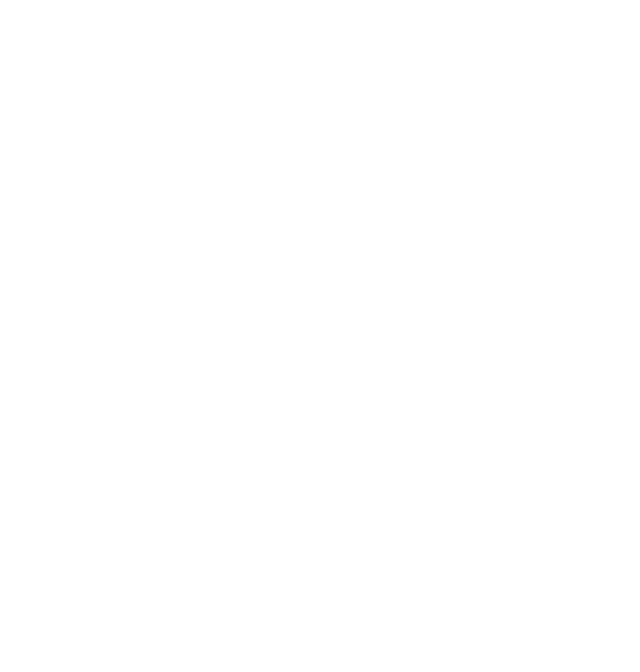
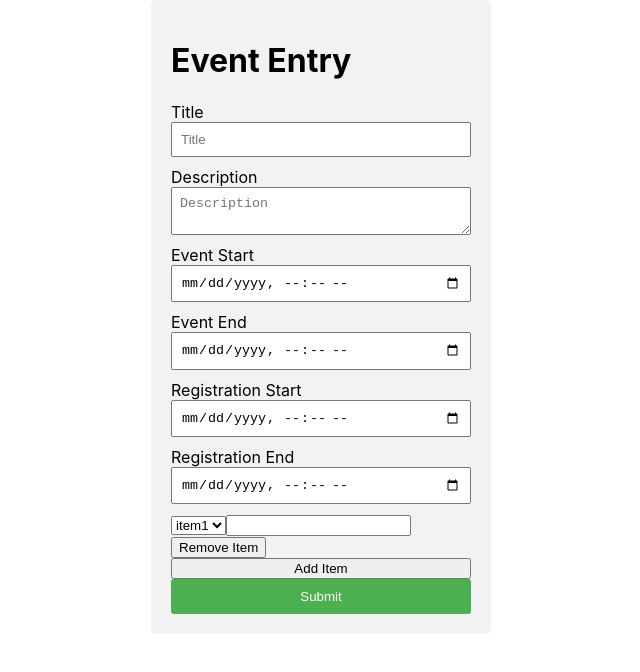
Before and after one commit to kms-anqphan/tech-contest-round-3, a React (Create React App) app in the folder frontend/: page /event_entry in a window 1280 px wide. Before the commit this address had no page. Shown: the top 672 px of the page, without its empty margins (319-959 px from the left). Built offline with nearby package versions, Linux system fonts and the light colour scheme; sample sign-in values are in the browser's storage.

Commit message:
add event entry

```diff
--- /dev/null
+++ b/frontend/src/components/EventEntry/EventEntry.js
@@ -0,0 +1,167 @@
+// create an Event entry screen with following fields and a submit button
+// Title (text input), Description (text area), event start (date time picker), event end (date time picker), registration start (date time picker), registration end (date time picker)
+// Item (dropdown with all items), Count (number input)
+
+// Path: frontend/src/components/EventEntry/EventEntry.js
+
+import React, { useEffect, useState } from "react";
+import TokenService from "../../services/TokenService";
+import EventService from "../../services/EventService";
+import "./EventEntry.css";
+
+export default function EventEntry() {
+	const [title, setTitle] = useState("");
+	const [description, setDescription] = useState("");
+	const [eventStart, setEventStart] = useState("");
+	const [eventEnd, setEventEnd] = useState("");
+	const [registrationStart, setRegistrationStart] = useState("");
+	const [registrationEnd, setRegistrationEnd] = useState("");
+	const [items, setItems] = useState([{ item: "", count: 0}]);
+	const [itemOptions, setItemOptions] = useState([]);
+
+	useEffect(() => {
+		// load item options from all items
+	}, []);
+
+	const handleTitleChange = (e) => {
+		setTitle(e.target.value);
+	};
+
+	const handleDescriptionChange = (e) => {
+		setDescription(e.target.value);
+	};
+
+	const handleEventStartChange = (e) => {
+		setEventStart(e.target.value);
+	};
+
+	const handleEventEndChange = (e) => {
+		setEventEnd(e.target.value);
+	};
+
+	const handleRegistrationStartChange = (e) => {
+		setRegistrationStart(e.target.value);
+	};
+
+	const handleRegistrationEndChange = (e) => {
+		setRegistrationEnd(e.target.value);
+	};
+
+	const handleItemChange = (e, index) => {
+		const newItems = [...items];
+		newItems[index].item = e.target.value;
+		setItems(newItems);
+	};
+
+	const handleCountChange = (e, index) => {
+		const newItems = [...items];
+		newItems[index].count = e.target.value;
+		setItems(newItems);
+	};
+
+	const handleAddItem = (e) => {
+		e.preventDefault();
+		const newItems = [...items];
+		newItems.push({ item: "", count: 0 });
+		setItems(newItems);
+	};
+
+	const handleRemoveItem = (e, index) => {
+		e.preventDefault();
+		const newItems = [...items];
+		newItems.splice(index, 1);
+		setItems(newItems);
+	};
+
+	const handleSubmit = (e) => {
+		e.preventDefault();
+		const token = TokenService.getLocalStorageItem("token");
+		EventService.createEvent(token, {
+			title,
+			description,
+			eventStart,
+			eventEnd,
+			registrationStart,
+			registrationEnd,
+			items
+		})
+			.then((res) => console.log(res))
+			.catch((err) => console.log(err));
+	};
+
+	const itemsDisplay = items.map((item, index) => {
+		return (
+			<div key={index}>
+				<select onChange={(e) => handleItemChange(e, index)}>
+					<option value="item1">item1</option>
+					<option value="item2">item2</option>
+					<option value="item3">item3</option>
+				</select>
+				<input type="number" onChange={(e) => handleCountChange(e, index)} />
+				<button onClick={(e) => handleRemoveItem(e, index)}>Remove Item</button>
+			</div>
+		);
+	});
+
+	return (
+		<div className="container">
+			<h1>Event Entry</h1>
+			<form className="form">
+				<label>Title</label>
+				<input
+					className="input-field"
+					type="text"
+					value={title}
+					onChange={handleTitleChange}
+					placeholder="Title"
+				/>
+				<label>Description</label>
+				<textarea
+					className="input-field"
+					type="text"
+					value={description}
+					onChange={handleDescriptionChange}
+					placeholder="Description"
+				/>
+				<label>Event Start</label>
+				<input
+					className="input-field"
+					type="datetime-local"
+					value={eventStart}
+					onChange={handleEventStartChange}
+					placeholder="Event Start"
+				/>
+				<label>Event End</label>
+				<input
+					className="input-field"
+					type="datetime-local"
+					value={eventEnd}
+					onChange={handleEventEndChange}
+					placeholder="Event End"
+				/>
+				<label>Registration Start</label>
+				<input
+					className="input-field"
+					type="datetime-local"
+					value={registrationStart}
+					onChange={handleRegistrationStartChange}
+					placeholder="Registration Start"
+				/>
+				<label>Registration End</label>
+				<input
+					className="input-field"
+					type="datetime-local"
+					value={registrationEnd}
+					onChange={handleRegistrationEndChange}
+					placeholder="Registration End"
+				/>
+				{/* item selection section, a list that can dynamically added with item dropdown and number input for count */}
+				{itemsDisplay}
+				<button className="add-item-button" onClick={handleAddItem}>Add Item</button>
+				<button className="submit-button" onClick={handleSubmit}>
+					Submit
+				</button>
+			</form>
+		</div>
+	);
+}
--- /dev/null
+++ b/frontend/src/services/EventService.js
@@ -0,0 +1,13 @@
+import api from './api';
+
+const API_MODEL_URL = '/event';
+
+const addEvent = (event) => {
+	return api.post(`${API_MODEL_URL}`, event);
+}
+
+const EventService = {
+	addEvent,
+};
+
+export default EventService;
```
Also changed, not shown: frontend/src/Router.js (+6 -1 lines), frontend/src/components/EventEntry/EventEntry.css (added), 1 other file (tests, documents, lock files or other folders).
